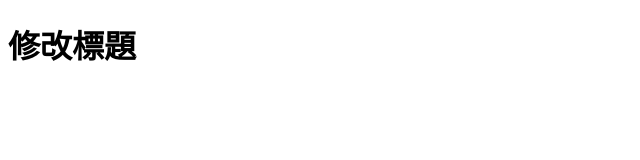
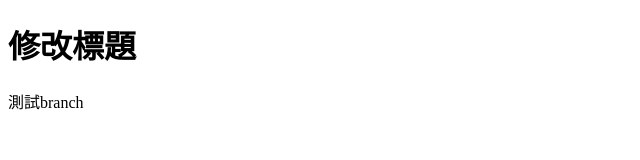
Before and after one commit to howardxsheng-beep/git_practice, a plain HTML site: page index.html in a window 1280 px wide. Shown: the whole page, without its empty margins (0-640 px from the left). Drawn offline with Linux system fonts and the light colour scheme.

Commit message:
分支測試

```diff
--- a/index.html
+++ b/index.html
@@ -7,5 +7,6 @@
 </head>
 <body>
     <h1>修改標題</h1>
+    <p>測試branch</p>
 </body>
 </html>
```
